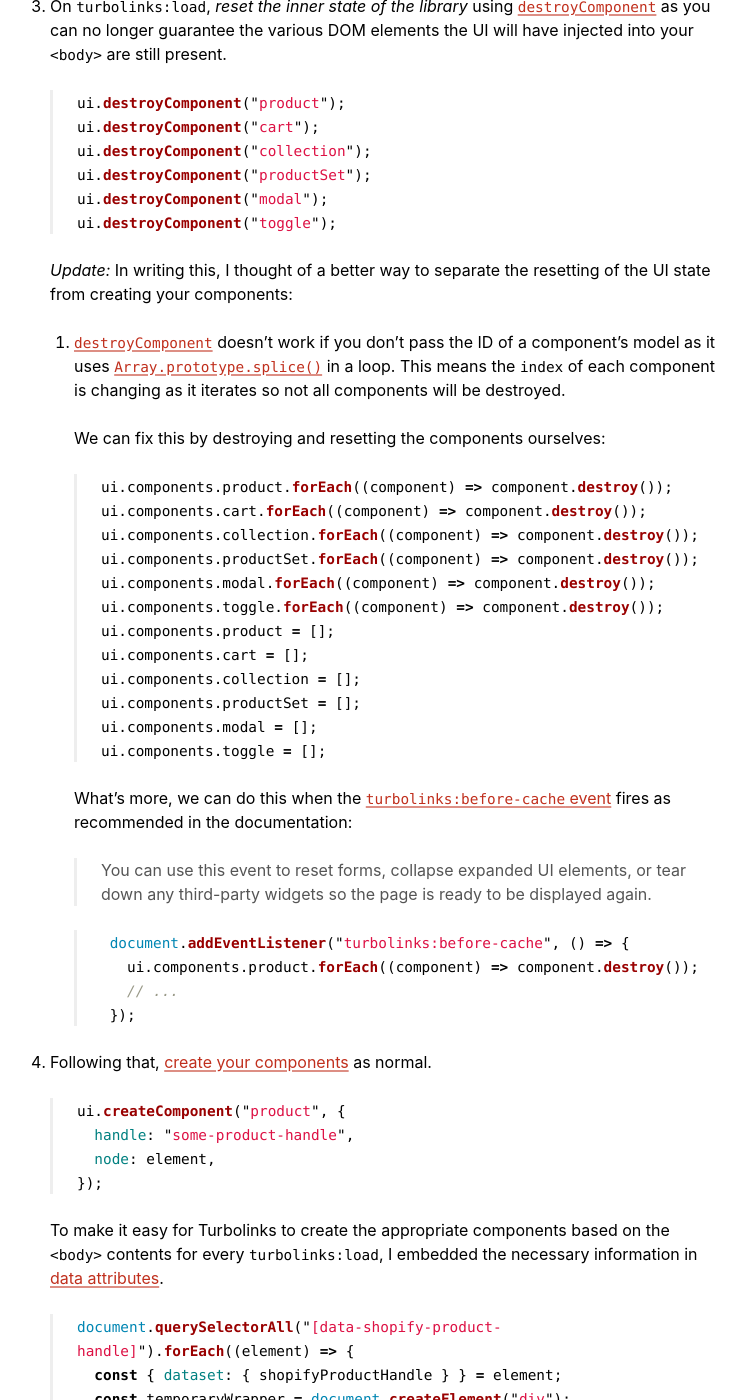
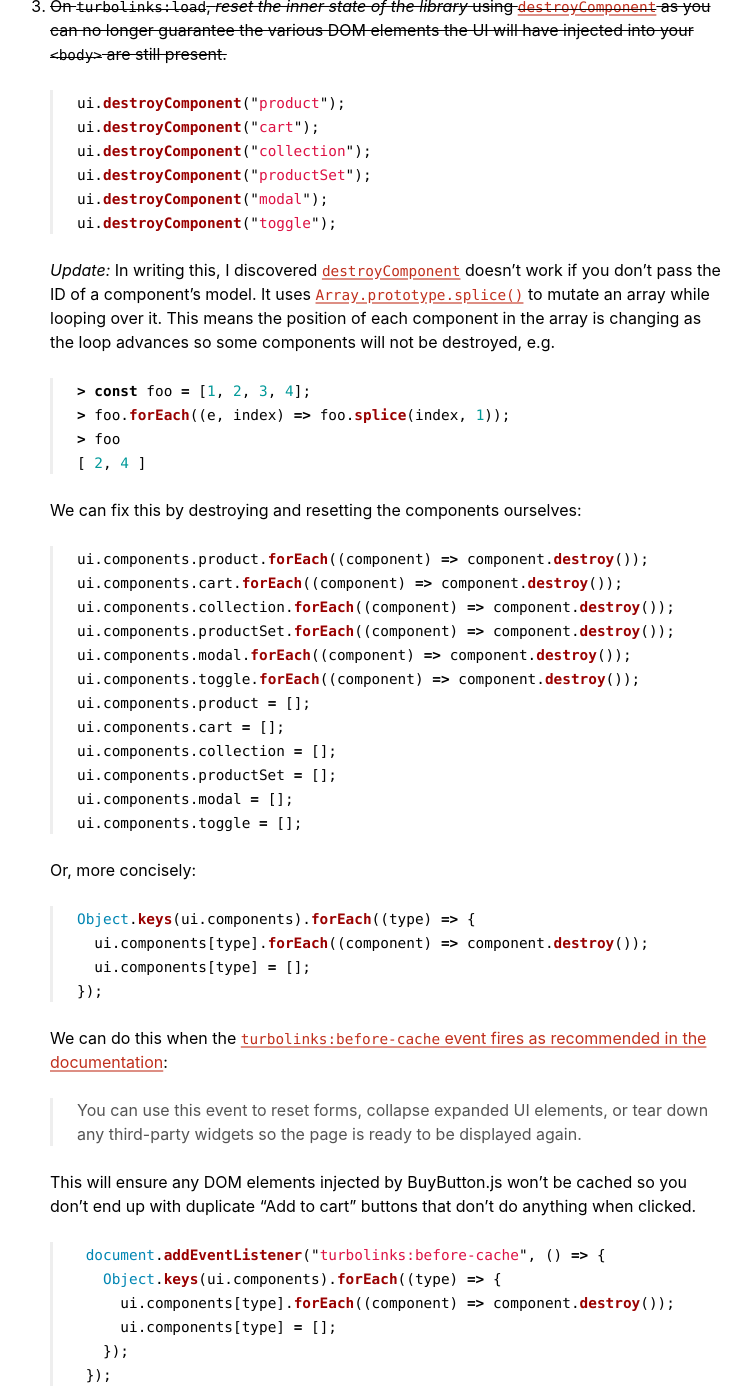
Before and after one commit to mudge/mudge.github.com, a Jekyll site: the page built from _posts/2020-11-15-weeknotes-55.markdown, in a window 1280 px wide and 1400 px high, scrolled down 942 px. Shown: the whole window, without its empty margins (278-1029 px from the left). Built offline with Jekyll 4.4.1, drawn with Linux system fonts in a browser that asks for light colours; some of the changed text lies outside the part shown.

Commit message:
Improve BuyButton update

````diff
--- a/_posts/2020-11-15-weeknotes-55.markdown
+++ b/_posts/2020-11-15-weeknotes-55.markdown
@@ -29,7 +29,7 @@ date: 2020-11-15 10:52:00
 
         This will [append a `<style>` tag to the `<head>` of your `document`](https://github.com/Shopify/buy-button-js/blob/v2.1.7/src/ui.js#L273-L281) and [add various event listeners to `document`](https://github.com/Shopify/buy-button-js/blob/v2.1.7/src/ui.js#L273-L281). As the `<head>` of your page will be [merged when a user navigates between pages](https://github.com/turbolinks/turbolinks#navigating-with-turbolinks) this will retain the styles and it is [best practice to only bind event listeners once on `document`](https://github.com/turbolinks/turbolinks#observing-navigation-events).
 
-    3.  On `turbolinks:load`, _reset the inner state of the library_ using [`destroyComponent`](https://github.com/Shopify/buy-button-js/blob/v2.1.7/src/ui.js#L92-L105) as you can no longer guarantee the various DOM elements the UI will have injected into your `<body>` are still present.
+    3.  ~~On `turbolinks:load`, _reset the inner state of the library_ using [`destroyComponent`](https://github.com/Shopify/buy-button-js/blob/v2.1.7/src/ui.js#L92-L105) as you can no longer guarantee the various DOM elements the UI will have injected into your `<body>` are still present.~~
 
         ```javascript
         ui.destroyComponent("product");
@@ -40,37 +40,55 @@ date: 2020-11-15 10:52:00
         ui.destroyComponent("toggle");
         ```
 
-        _Update:_ In writing this, I thought of a better way to separate the resetting of the UI state from creating your components:
+        _Update:_ In writing this, I discovered [`destroyComponent`](https://github.com/Shopify/buy-button-js/blob/v2.1.7/src/ui.js#L92-L105) doesn't work if you don't pass the ID of a component's model. It uses [`Array.prototype.splice()`](https://developer.mozilla.org/en-US/docs/Web/JavaScript/Reference/Global_Objects/Array/splice) to mutate an array while looping over it. This means the position of each component in the array is changing as the loop advances so some components will not be destroyed, e.g.
 
-        1. [`destroyComponent`](https://github.com/Shopify/buy-button-js/blob/v2.1.7/src/ui.js#L92-L105) doesn't work if you don't pass the ID of a component's model as it uses [`Array.prototype.splice()`](https://developer.mozilla.org/en-US/docs/Web/JavaScript/Reference/Global_Objects/Array/splice) in a loop. This means the `index` of each component is changing as it iterates so not all components will be destroyed.
+        ```javascript
+        > const foo = [1, 2, 3, 4];
+        > foo.forEach((e, index) => foo.splice(index, 1));
+        > foo
+        [ 2, 4 ]
+        ```
 
-           We can fix this by destroying and resetting the components ourselves:
+        We can fix this by destroying and resetting the components ourselves:
 
-           ```javascript
-           ui.components.product.forEach((component) => component.destroy());
-           ui.components.cart.forEach((component) => component.destroy());
-           ui.components.collection.forEach((component) => component.destroy());
-           ui.components.productSet.forEach((component) => component.destroy());
-           ui.components.modal.forEach((component) => component.destroy());
-           ui.components.toggle.forEach((component) => component.destroy());
-           ui.components.product = [];
-           ui.components.cart = [];
-           ui.components.collection = [];
-           ui.components.productSet = [];
-           ui.components.modal = [];
-           ui.components.toggle = [];
-           ```
+        ```javascript
+        ui.components.product.forEach((component) => component.destroy());
+        ui.components.cart.forEach((component) => component.destroy());
+        ui.components.collection.forEach((component) => component.destroy());
+        ui.components.productSet.forEach((component) => component.destroy());
+        ui.components.modal.forEach((component) => component.destroy());
+        ui.components.toggle.forEach((component) => component.destroy());
+        ui.components.product = [];
+        ui.components.cart = [];
+        ui.components.collection = [];
+        ui.components.productSet = [];
+        ui.components.modal = [];
+        ui.components.toggle = [];
+        ```
 
-           What's more, we can do this when the [`turbolinks:before-cache` event](https://github.com/turbolinks/turbolinks#preparing-the-page-to-be-cached) fires as recommended in the documentation:
+        Or, more concisely:
 
-           > You can use this event to reset forms, collapse expanded UI elements, or tear down any third-party widgets so the page is ready to be displayed again.
+        ```javascript
+        Object.keys(ui.components).forEach((type) => {
+          ui.components[type].forEach((component) => component.destroy());
+          ui.components[type] = [];
+        });
+        ```
 
-           ```javascript
-            document.addEventListener("turbolinks:before-cache", () => {
-              ui.components.product.forEach((component) => component.destroy());
-              // ...
-            });
-           ```
+        We can do this when the [`turbolinks:before-cache` event fires as recommended in the documentation](https://github.com/turbolinks/turbolinks#preparing-the-page-to-be-cached):
+
+        > You can use this event to reset forms, collapse expanded UI elements, or tear down any third-party widgets so the page is ready to be displayed again.
+
+        This will ensure any DOM elements injected by BuyButton.js won't be cached so you don't end up with duplicate "Add to cart" buttons that don't do anything when clicked.
+
+        ```javascript
+         document.addEventListener("turbolinks:before-cache", () => {
+           Object.keys(ui.components).forEach((type) => {
+             ui.components[type].forEach((component) => component.destroy());
+             ui.components[type] = [];
+           });
+         });
+        ```
 
     4.  Following that, [create your components](http://shopify.github.io/buy-button-js/#creating-a-component) as normal.
 
@@ -103,7 +121,7 @@ date: 2020-11-15 10:52:00
 
         I create a new `<div>` for the component to use as calling [`destroy` will remove the node from the DOM](https://github.com/Shopify/buy-button-js/blob/ba89d7fa2f4944da7f388a9b6d632d764b376e5f/src/component.js#L197-L202).
 
-    I still need to iron out some issues with Turbolinks caching but I'm optimistic.
+    ~~I still need to iron out some issues with Turbolinks caching but I'm optimistic.~~ _Update:_ with the update to use `turbolinks:before-cache` above, all my caching issues are now resolved.
 
 *   On Tuesday, [Apple announced the M1 system on a chip](https://www.apple.com/mac/m1/). While I'm not in a hurry to replace my [beloved](https://marco.org/2017/11/14/best-laptop-ever) refurbished 2015 15-inch MacBook Pro, the pandemic and [my musculoskeletal woes](/2020/01/19/weeknotes-12/) have made my working setup decidedly stationary. I'm seriously considering the [Mac mini](https://www.apple.com/uk/mac-mini/) for the first time.
 
````
